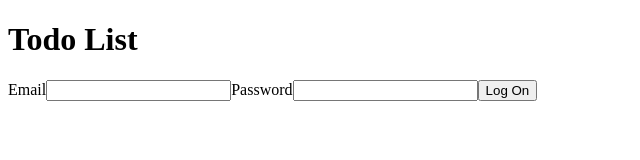
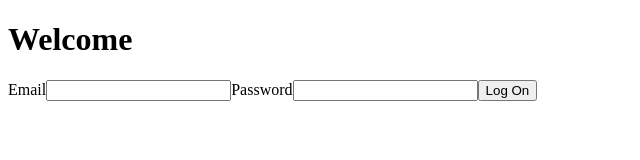
Before and after one commit to Shantelwi/summer_todo_list, a React (Vite) app: page / in a window 1280 px wide. Shown: the top 160 px of the page, without its empty margins (0-640 px from the left). Built offline with nearby package versions, Linux system fonts and the light colour scheme.

Commit message:
evaluator errors

```diff
--- a/src/features/Logon.jsx
+++ b/src/features/Logon.jsx
@@ -16,9 +16,7 @@ function Logon() {
 
         try {
             const result = await login(email, password);
-            if (result.success) {
-                //AuthContext already handled the successful login
-            } else {
+            if (!result.success) {
                 setAuthError(result.error);
             }
         } catch (error) {
--- a/src/reducers/todoReducer.js
+++ b/src/reducers/todoReducer.js
@@ -109,6 +109,7 @@ export function todoReducer(state, action) {
         case TODO_ACTIONS.COMPLETE_TODO_SUCCESS:
             return {
                 ...state,
+                todoList: state.todoList,
                 dataVersion: state.dataVersion + 1,
                 error:'',
                 filterError:''
@@ -139,6 +140,7 @@ export function todoReducer(state, action) {
         case TODO_ACTIONS.UPDATE_TODO_SUCCESS:
             return {
                 ...state,
+                todoList: state.todoList,
                 dataVersion: state.dataVersion + 1,
                 error:'',
                 filterError:''
--- a/src/shared/Header.jsx
+++ b/src/shared/Header.jsx
@@ -1,6 +1,14 @@
+import { useAuth } from "../contexts/AuthContext";
+
 function Header() {
+    const { isAuthenticated } = useAuth();
     return(
-        <h1>Todo List</h1>
+        <header>
+            <h1>
+                {isAuthenticated ? 'Todo List' : "Welcome"}
+            </h1>
+
+        </header>
     )
 }
 
```
